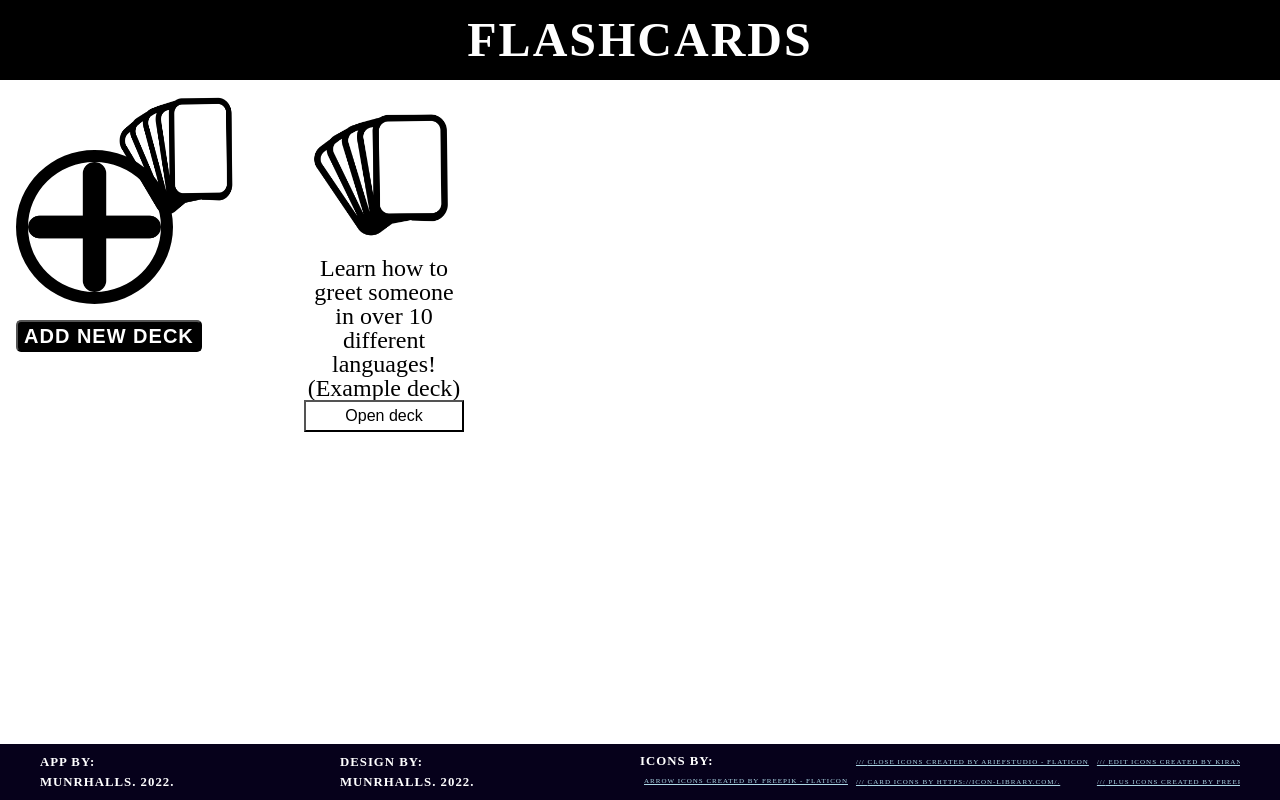
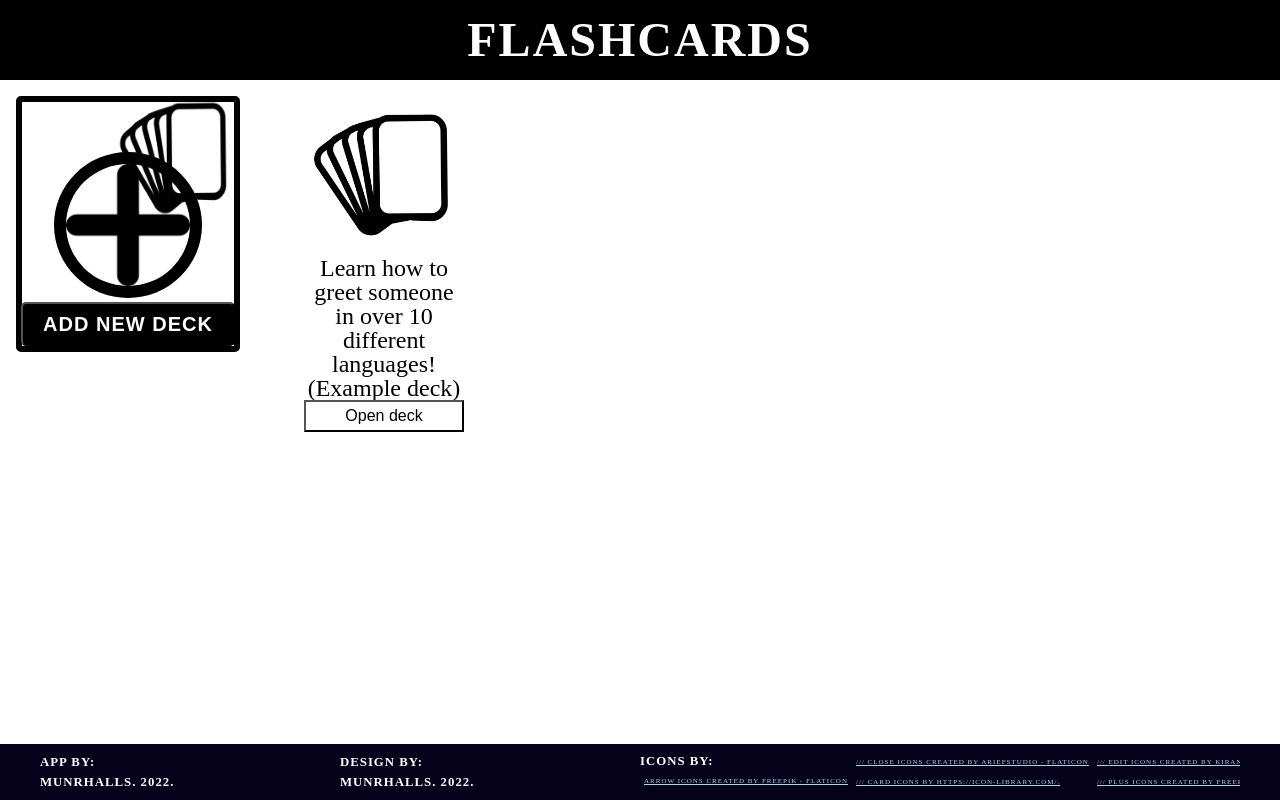
Before and after one commit to munrhalls/Oxus-Flashcards, a React (Create React App) app: page / in a window 1280 px wide. Built offline with nearby package versions, Linux system fonts and the light colour scheme.

Commit message:
add deck btn anim style

```diff
--- a/src/ModalBtns/AddDeckBtn.css
+++ b/src/ModalBtns/AddDeckBtn.css
@@ -1,19 +1,24 @@
 .AddDeckBtn {
+    transition: transform .275s ease-in;
     cursor: pointer;
     position: relative;
     width: 14rem;
     height: 16rem;
     margin-right: 4rem;
+
+    display: flex;
+    justify-content: center;
+    align-items: center;
+    border: 6px solid #000;
+    border-radius: 5px;
+
 }
 .AddDeckBtn:hover {
     background-color: #777;
     border-radius: 5px;
-    transform: scale(1.25);
-    margin-top: 1rem;
-    margin-left: 2rem;
-    margin-bottom: 3rem;
-    margin-right: 3rem;
-    padding: 2rem;
+    transform: scale(1.5) translate(3.35rem, 3.35rem);
+    box-shadow: 0 0 15px 30px #fff;
+
 }
 .AddDeckBtn__btn {
     cursor: pointer;
@@ -28,6 +33,14 @@
     margin-top: 0.15rem;
     font-size: 1.25rem;
     border-radius: 5px;
+
+    display: flex;
+    justify-content: center;
+    align-items: center;
+    padding: 1.25rem;
+
+    white-space: nowrap;
+
 }
 .AddDeckBtn__imgPlus {
     cursor: pointer;
```
